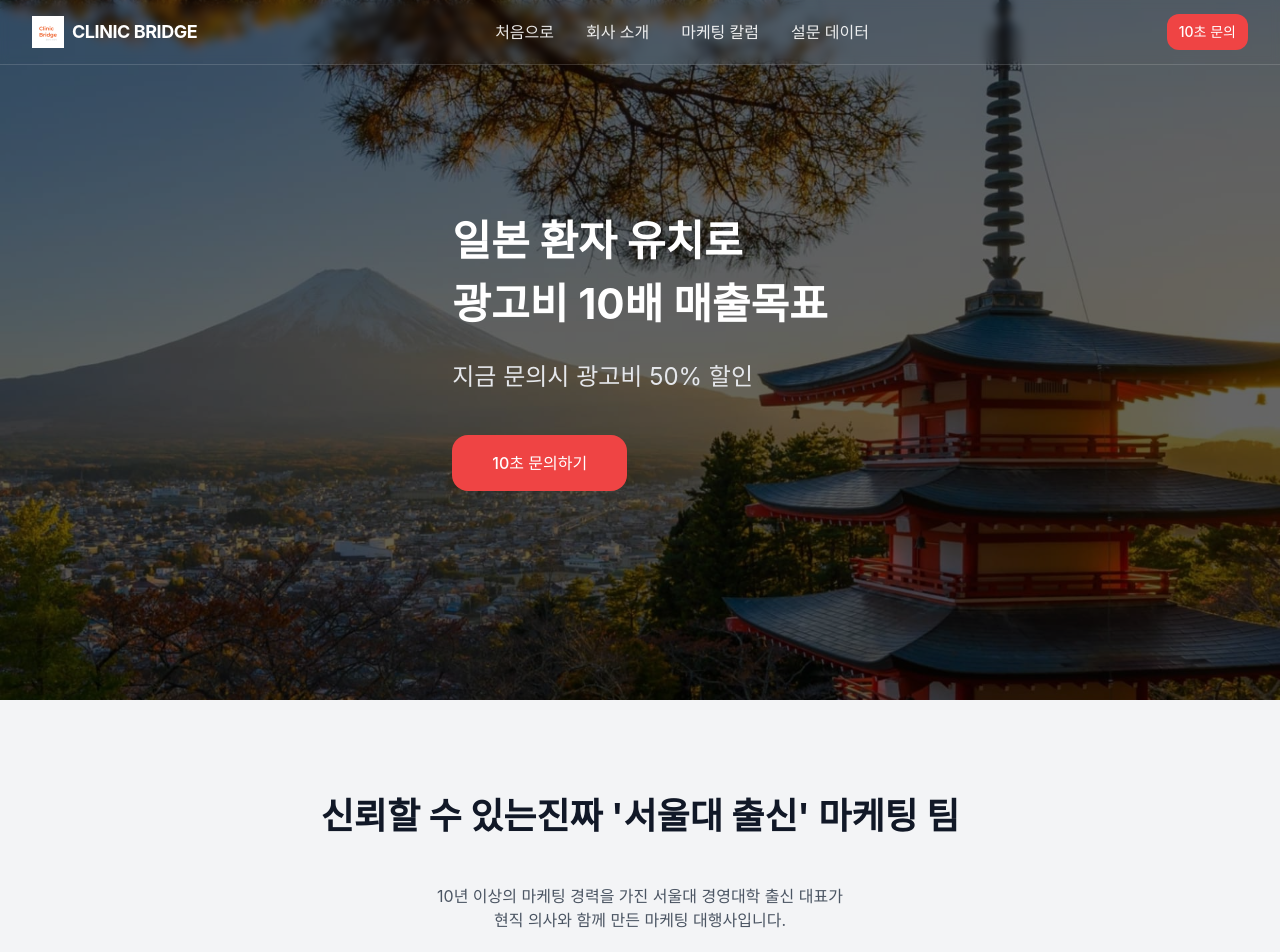
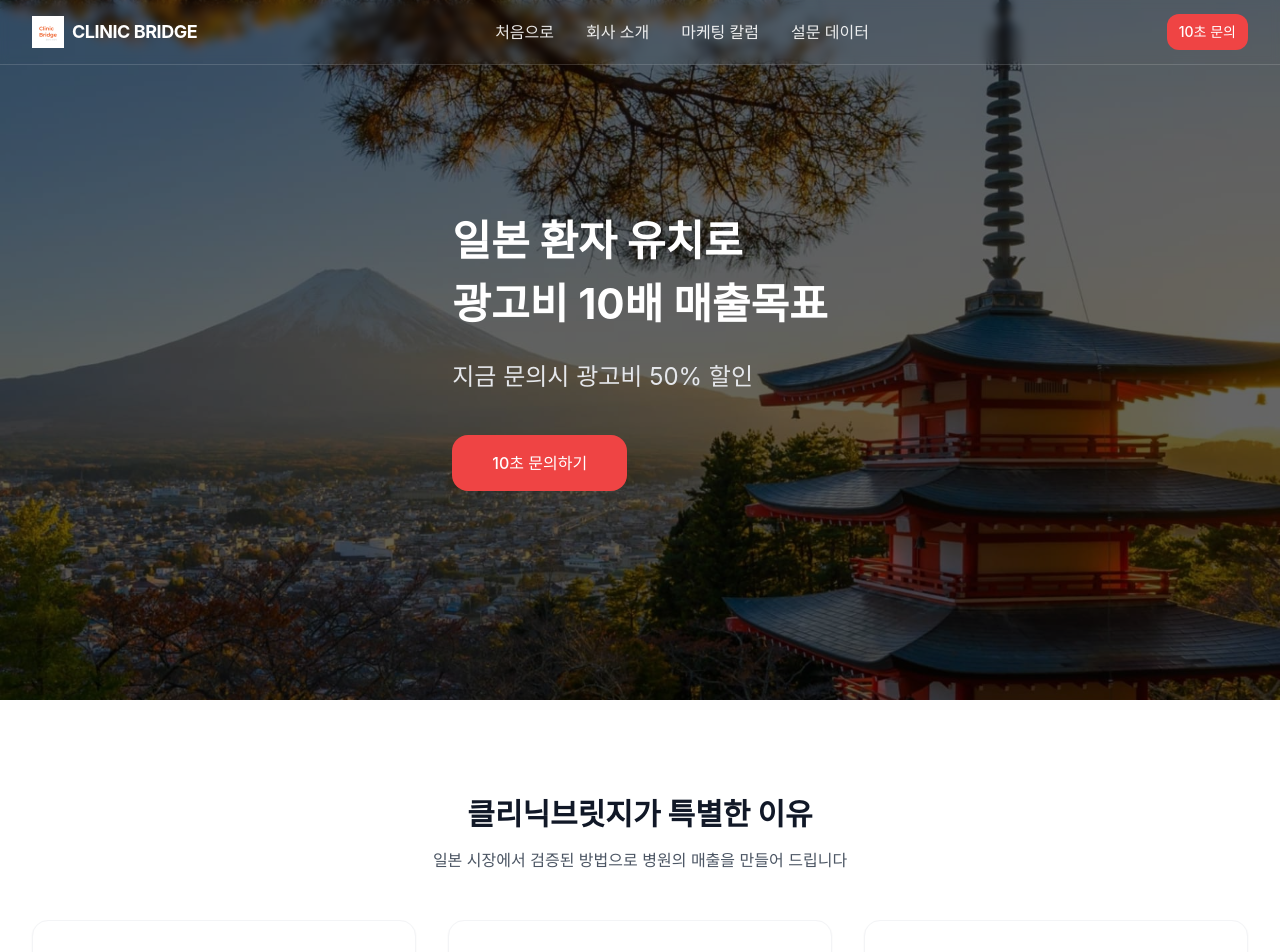
Before and after one commit to hckang2000/marketing, a Next.js app: page / in a window 1280 px wide. Shown: the top 952 px of the page. Built offline with nearby package versions, Linux system fonts and the light colour scheme; no server answers; a web font is replaced by a local one.

Commit message:
refactor: TeamIntroduction 홈페이지에서 제거 (회사소개에만 유지)

```diff
--- a/src/app/page.tsx
+++ b/src/app/page.tsx
@@ -3,11 +3,6 @@
 import dynamic from "next/dynamic"
 import { Hero } from "@/components/sections/Hero"
 import { useContact } from "@/components/providers/ContactProvider"
-
-const TeamIntroduction = dynamic(
-  () => import("@/components/sections/TeamIntroduction").then(mod => ({ default: mod.TeamIntroduction })),
-  { loading: () => <div className="h-96 bg-gray-100 animate-pulse" /> }
-)
 
 const Differentiators = dynamic(
   () => import("@/components/sections/Differentiators").then(mod => ({ default: mod.Differentiators })),
@@ -35,7 +30,6 @@ export default function HomePage() {
   return (
     <>
       <Hero onContactClick={openContact} />
-      <TeamIntroduction />
       <Differentiators />
       <Service />
       <InfluencerDM />
```
